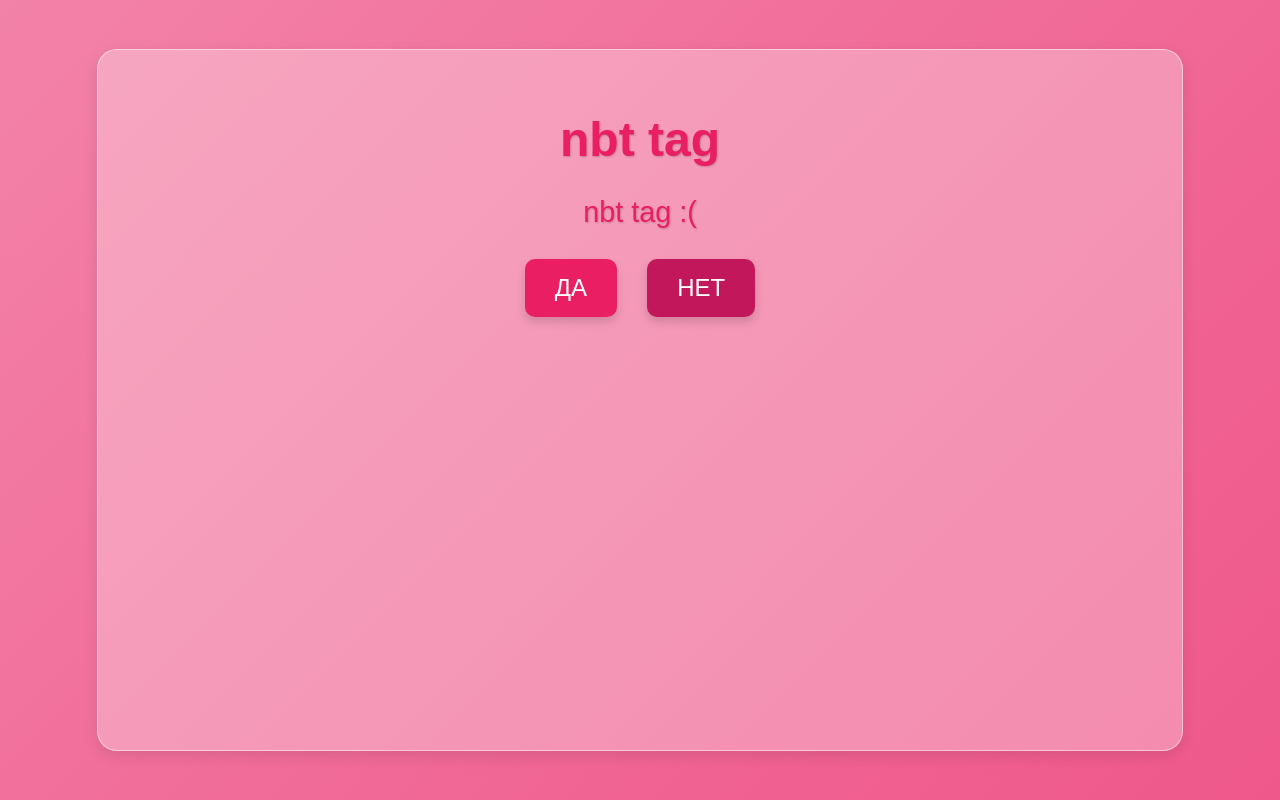
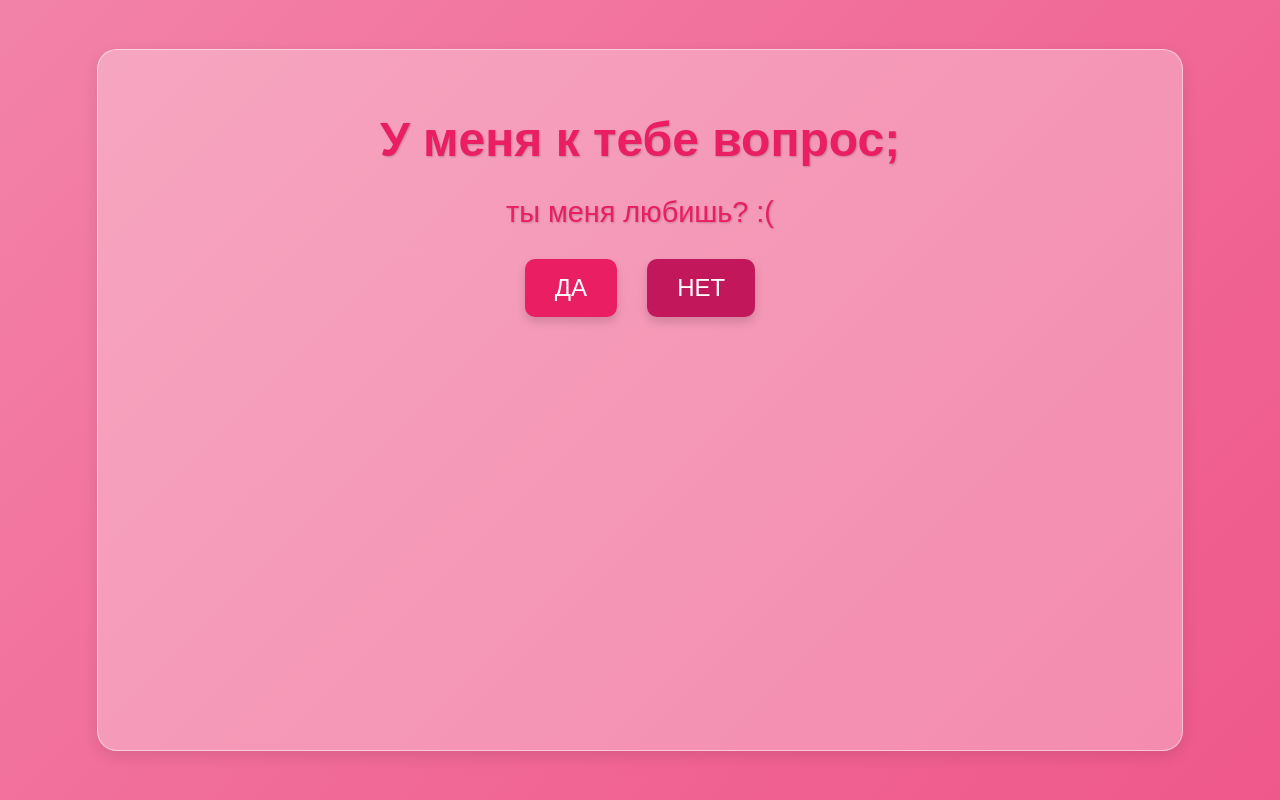
Before and after one commit to royzdev/valentinka, a plain HTML site: page index.html in a window 1280 px wide. Drawn offline with Linux system fonts and the light colour scheme.

Commit message:
Update index.html

```diff
--- a/index.html
+++ b/index.html
@@ -11,8 +11,8 @@
   <div class="container">
     <div class="main-screen">
       <div class="question-container">
-        <h1>nbt tag</h1>
-        <p class="love-question">nbt tag :(</p>
+        <h1>У меня к тебе вопрос;</h1>
+        <p class="love-question">ты меня любишь? :(</p>
       </div>
       <div class="buttons">
         <button id="yesButton">ДА</button>
@@ -23,7 +23,7 @@
     <div class="love-screen hidden">
       <canvas id="starCanvas"></canvas>
       <canvas id="heartCanvas"></canvas>
-      <h1 class="love-text">nbt tag</h1>
+      <h1 class="love-text">я тебя тоже 💋</h1>
     </div>
   </div>
 
```
